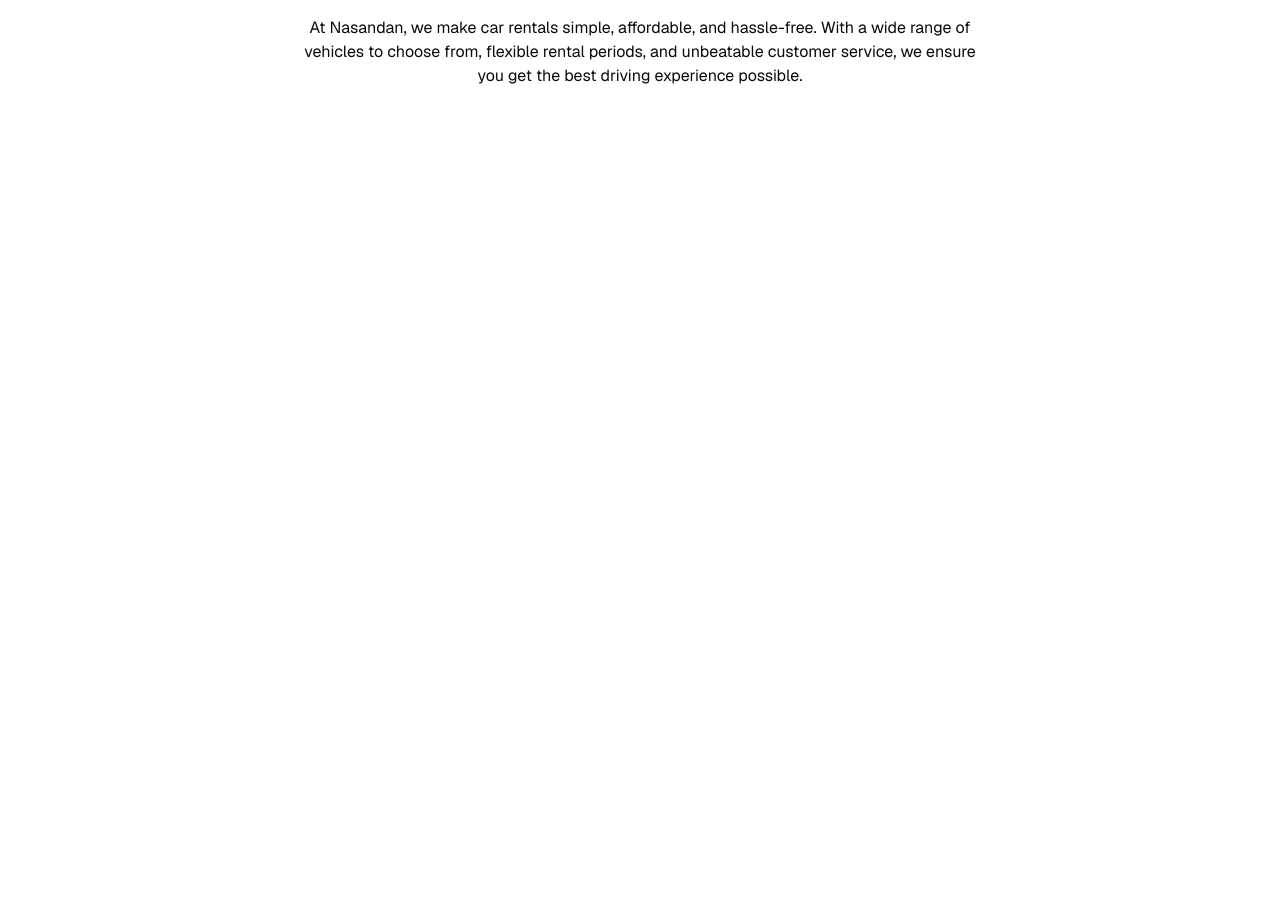
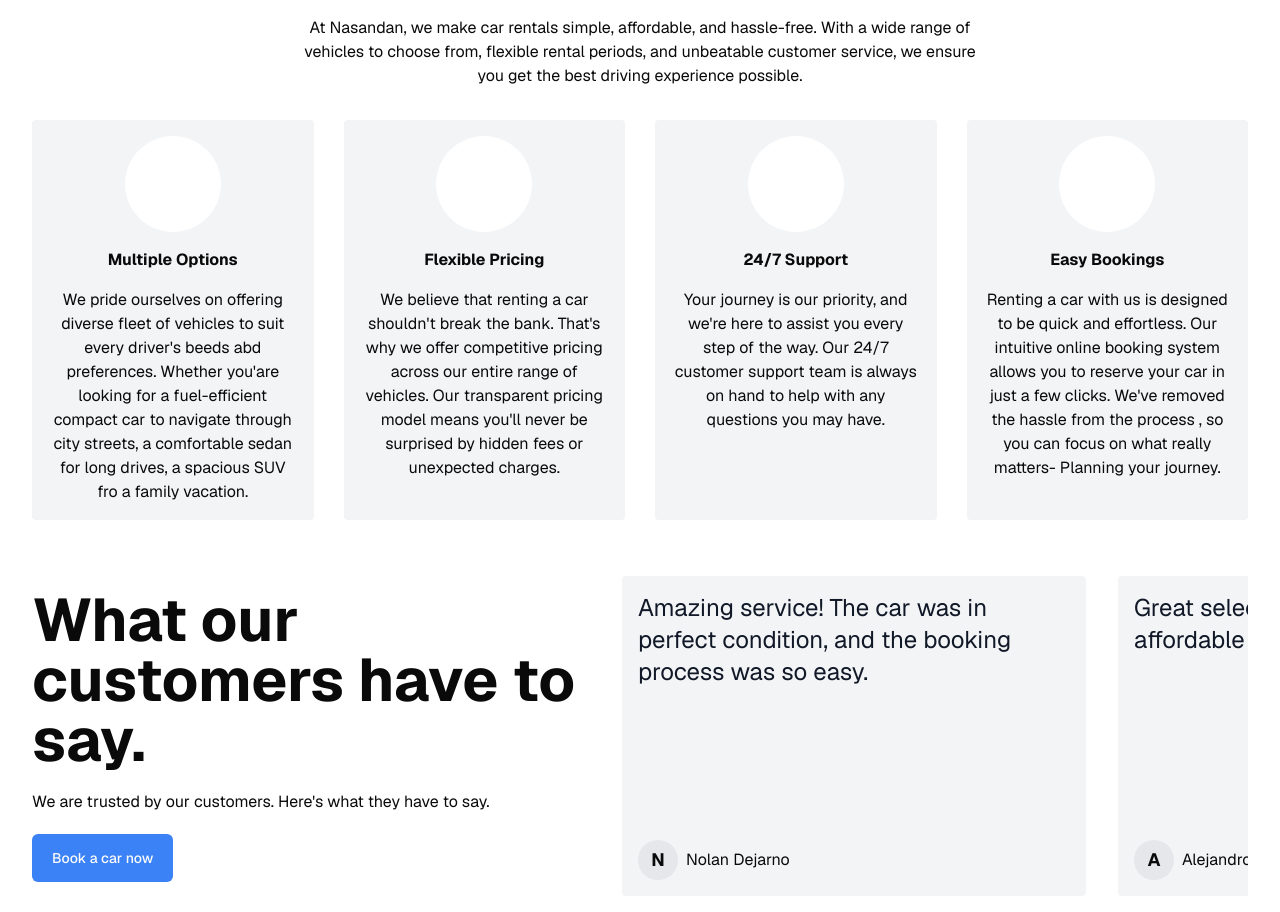
Before and after one commit to sammyodiagbe/nasandanrentals, a Next.js app: page / in a window 1280 px wide. Shown: the part 680-1592 px from the top of the page. Before the commit the page ends 800 px from the top, so only its background shows below. Built offline with nearby package versions, Linux system fonts and the light colour scheme.

Commit message:
ui: landing page design

```diff
--- a/app/globals.css
+++ b/app/globals.css
@@ -1,6 +1,17 @@
 @tailwind base;
 @tailwind components;
 @tailwind utilities;
+
+/* Hide scrollbar for Chrome, Safari and Opera */
+.no-scrollbar::-webkit-scrollbar {
+  display: none;
+}
+
+/* Hide scrollbar for IE, Edge and Firefox */
+.no-scrollbar {
+  -ms-overflow-style: none;  /* IE and Edge */
+  scrollbar-width: none;  /* Firefox */
+}
 
 @layer base {
   :root {
--- a/app/page.tsx
+++ b/app/page.tsx
@@ -1,6 +1,8 @@
 import CustomButton from "@/components/app-components/button";
 import Navbar from "@/components/app-components/navabar";
 import Hero from "@/components/hero";
+import Testimonials from "@/components/home/customersReview";
+import WhyChooseUsComponent from "@/components/home/whychooseus";
 import ConnectSupabaseSteps from "@/components/tutorial/connect-supabase-steps";
 import SignUpUserSteps from "@/components/tutorial/sign-up-user-steps";
 import { hasEnvVars } from "@/utils/supabase/check-env-vars";
@@ -44,7 +46,9 @@
             rental periods, and unbeatable customer service, we ensure you get
             the best driving experience possible.
           </p>
+          <WhyChooseUsComponent />
         </section>
+        <Testimonials />
       </main>
     </>
   );
--- /dev/null
+++ b/components/home/customersReview.tsx
@@ -0,0 +1,79 @@
+import { FC } from "react";
+import CustomButton from "../app-components/button";
+import { cn } from "@/lib/utils";
+
+type TUserTestimonial = {
+  review: string;
+  customer: string;
+  profile_img_url?: string;
+};
+const reviews = [
+  {
+    review:
+      "Amazing service! The car was in perfect condition, and the booking process was so easy.",
+    customer: "Nolan Dejarno",
+  },
+  {
+    review:
+      "Great selection of cars and very affordable pricess. Highly recommend",
+    customer: "Alejandro Simons",
+  },
+  {
+    review:
+      "The support team was super helpful and made sure everything went smoothly.",
+    customer: "Mike T",
+  },
+  {
+    review:
+      "Renting a car with Nasandan was a breeze! The booking process was simple, and the customer service team was incredibly helpful. The car was in excellent condition, and I appreciated the transparent pricing with no hidden fees.",
+    customer: "Emily B",
+  },
+];
+
+const Testimonials = () => {
+  return (
+    <div className="p-4 flex gap-[30px] items-center">
+      <div className="space-y-5 w-[35rem]">
+        <h1 className="text-6xl font-bold">What our customers have to say.</h1>
+        <p>We are trusted by our customers. Here's what they have to say.</p>
+        <CustomButton
+          title="Book a car now"
+          style="bg-blue-500 hover:bg-blue-600"
+        />
+      </div>
+      <div
+        className={cn(
+          "h-full flex flex-1 gap-8 overflow-x-auto flex-nowrap",
+          "no-scrollbar"
+        )}
+      >
+        {reviews.map((review, index) => {
+          const { customer, review: text } = review;
+          return (
+            <UserTestimonial customer={customer} review={text} key={index} />
+          );
+        })}
+      </div>
+    </div>
+  );
+};
+
+const UserTestimonial: FC<TUserTestimonial> = ({
+  review,
+  customer,
+  profile_img_url,
+}) => {
+  return (
+    <div className="flex-shrink-0 w-[29rem] min-h-[20rem]  inline-flex bg-gray-100  flex-col justify-between p-4 rounded-sm">
+      <h1 className="text-2xl text-gray-900">{review}</h1>
+      <div className="flex space-x-2 items-center">
+        <span className="h-10 w-10 flex bg-gray-200 items-center justify-center text-lg font-bold rounded-full">
+          {customer[0]}
+        </span>
+        <p>{customer}</p>
+      </div>
+    </div>
+  );
+};
+
+export default Testimonials;
--- /dev/null
+++ b/components/home/whychooseus.tsx
@@ -0,0 +1,58 @@
+import { FC } from "react";
+
+type TWhyChooseItem = {
+  title: string;
+  description: string;
+};
+
+const items = [
+  {
+    title: "Multiple Options",
+    description:
+      "We pride ourselves on offering diverse fleet of vehicles to suit every driver's beeds abd preferences. Whether you'are looking for a fuel-efficient compact car to navigate through city streets, a comfortable sedan for long drives, a spacious SUV fro a family vacation.",
+  },
+  {
+    title: "Flexible Pricing",
+    description:
+      "We believe that renting a car shouldn't break the bank. That's why we offer competitive pricing across our entire range of vehicles. Our transparent pricing model means you'll never be surprised by hidden fees or unexpected charges.",
+  },
+  {
+    title: "24/7 Support",
+    description:
+      "Your journey is our priority, and we're here to assist you every step of the way. Our 24/7 customer support team is always on hand to help with any questions you may have.",
+  },
+  {
+    title: "Easy Bookings",
+    description:
+      "Renting a car with us is designed to be quick and effortless. Our intuitive online booking system allows you to reserve your car in just a few clicks. We've removed the hassle from the process , so you can focus on what really matters- Planning your journey.",
+  },
+];
+
+const WhyChooseUsComponent = () => {
+  return (
+    <div className="grid grid-cols-4 gap-[30px]">
+      {items.map((item, index) => {
+        const { title, description } = item;
+        return (
+          <WhyChooseItemComponent
+            title={title}
+            description={description}
+            key={index}
+          />
+        );
+      })}
+    </div>
+  );
+};
+
+const WhyChooseItemComponent: FC<TWhyChooseItem> = ({ title, description }) => {
+  return (
+    <div className="flex flex-col items-center space-y-4 bg-gray-100 p-4 rounded-sm">
+      <div className="h-24 w-24 rounded-full bg-white" />
+      <h3 className="font-bold">{title}</h3>
+      <p className="text-center">{description}</p>
+    </div>
+  );
+};
+
+export default WhyChooseUsComponent;
```
